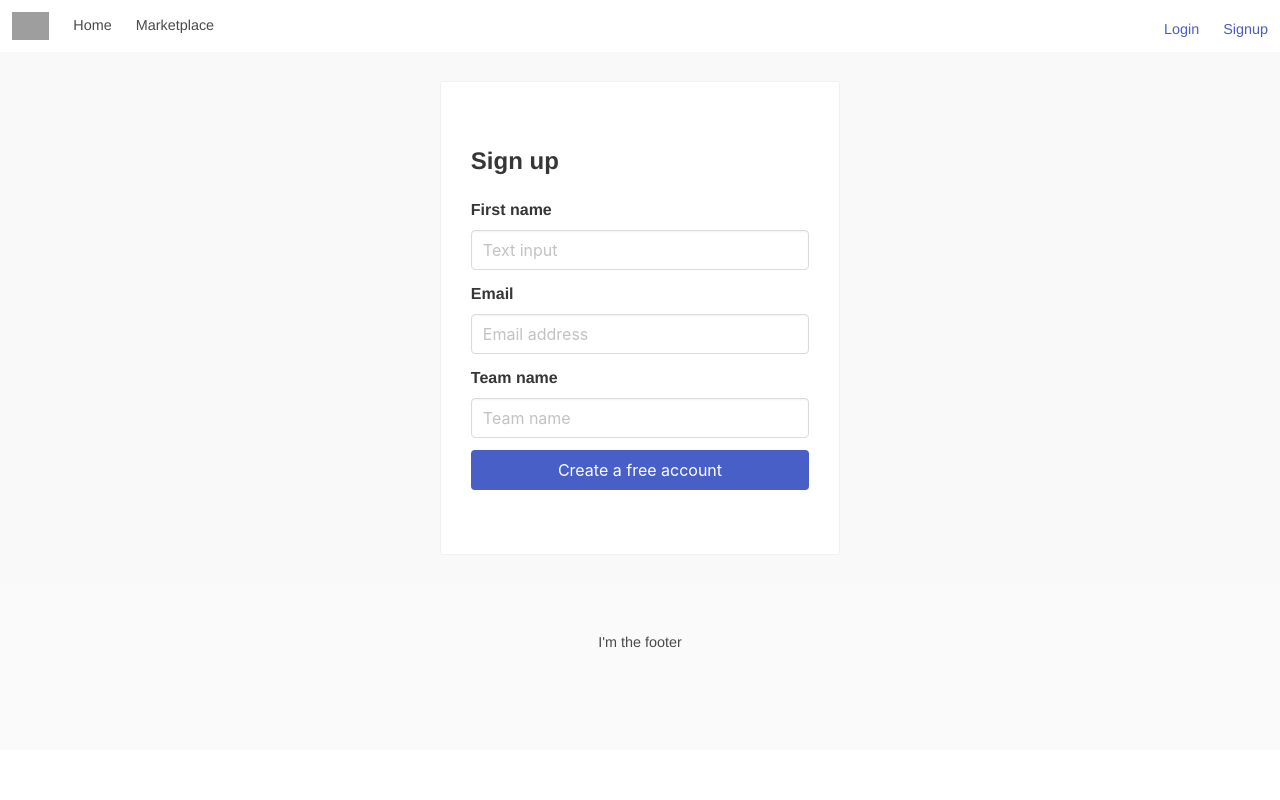
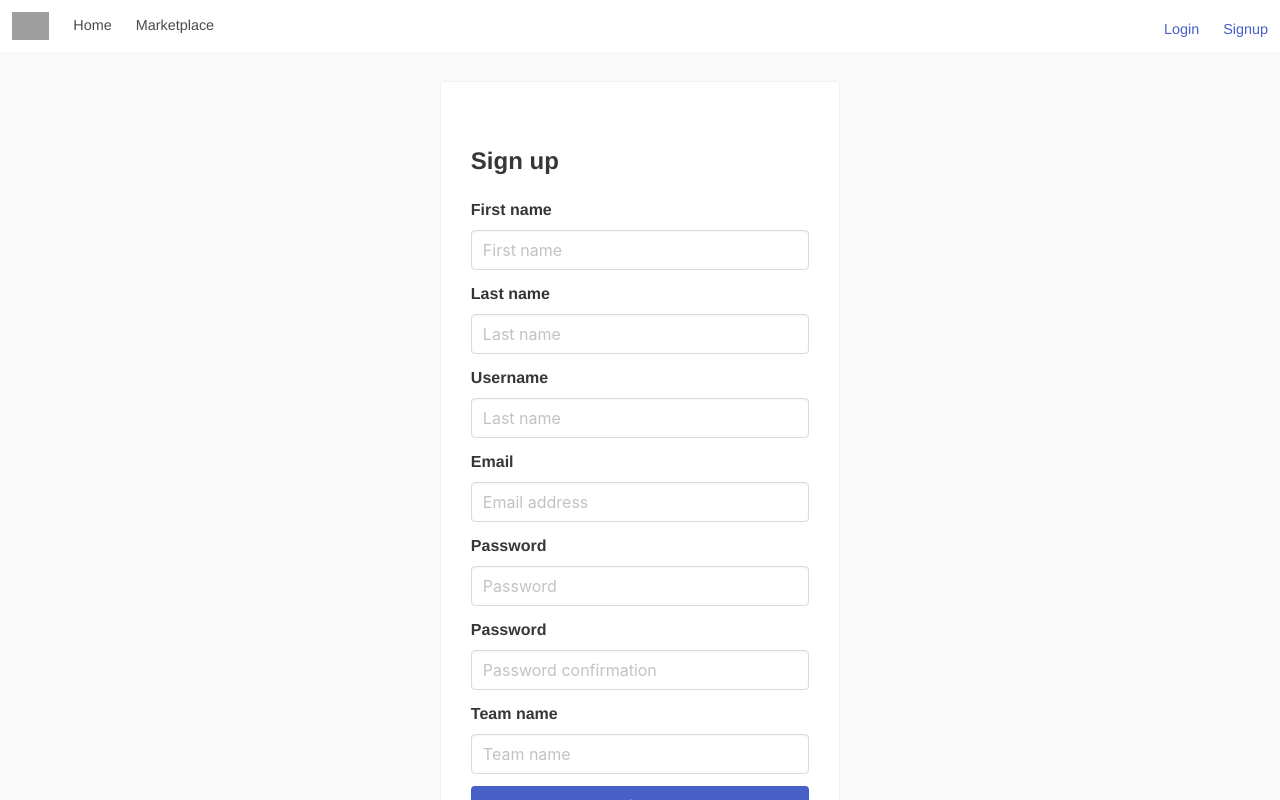
Before and after one commit to kwngo/lexio-web, a Next.js app: page /signup in a window 1280 px wide. Shown: the top 800 px of the page. Built offline with nearby package versions, Linux system fonts and the light colour scheme; grey boxes are pictures that could not be loaded.

Commit message:
Add basic signup logic

```diff
--- a/package.json
+++ b/package.json
@@ -10,6 +10,8 @@
   "dependencies": {
     "@zeit/next-sass": "^1.0.1",
     "bulma": "^0.8.2",
+    "isomorphic-unfetch": "^3.0.0",
+    "micro": "^9.3.4",
     "next": "9.3.2",
     "node-sass": "^4.13.1",
     "react": "16.13.1",
--- a/pages/signup.js
+++ b/pages/signup.js
@@ -1,45 +1,144 @@
 import Layout from '../components/layout'
+import { Component } from 'react'
+import fetch from 'isomorphic-unfetch'
 import Link from 'next/link'
+import {register} from '../utils/auth'
 
 
 
+class Signup extends Component {
+  constructor(props) {
+    super(props)
+    this.state = { username: '', firstName: '', lastName: '', email: '', password: '', passwordConfirmation: '', teamName: '', error: ''}
+    this.handleUsernameChange = this.handleUsernameChange.bind(this)
+    this.handleEmailChange = this.handleEmailChange.bind(this)
+    this.handleFirstNameChange = this.handleFirstNameChange.bind(this)
+    this.handleLastNameChange = this.handleLastNameChange.bind(this)
+    this.handlePasswordChange = this.handlePasswordChange.bind(this)
+    this.handlePasswordConfirmationChange = this.handlePasswordConfirmationChange.bind(this)
+    this.handleTeamNameChange = this.handleTeamNameChange.bind(this)
+    this.handleSubmit = this.handleSubmit.bind(this)
+  }
 
-const Signup = () => (
+  handleUsernameChange(event) {
+    console.log(this.state)
+    this.setState({username: event.target.value})
+  }
+  handleEmailChange(event) {
+    this.setState({email: event.target.value})
+  }
+  handleFirstNameChange(event) {
+    this.setState({firstName: event.target.value})
+  }
+  handleLastNameChange(event) {
+    this.setState({lastName: event.target.value})
+  }
+  handlePasswordChange(event) {
+    this.setState({password: event.target.value})
+  }
+  handlePasswordConfirmationChange(event) {
+    this.setState({passwordConfirmation: event.target.value})
+  }
+  handleTeamNameChange(event) {
+    this.setState({teamName: event.target.value})
+  }
+
+  async handleSubmit(event) {
+    event.preventDefault()
+    const username = this.state.username
+    const email = this.state.email
+    const first_name = this.state.firstName
+    const last_name = this.state.lastName
+    const password = this.state.password
+    const password_confirmation = this.state.passwordConfirmation
+    const team_name = this.state.teamName
+
+    try {
+      const response = await fetch("http://localhost:8080/register", {
+        method: 'POST',
+        headers: {'Content-Type': 'application/json'},
+        body: JSON.stringify({username, email, first_name, last_name, team_name, password, password_confirmation})
+      })
+      if(response.ok) {
+        register()
+      } else {
+        console.log("Register failed.")
+        let error = new Error(response.statusText)
+        error.response = response
+        return Promise.reject(error)
+      }
+    } catch(error) {
+      console.error(
+        'You have an error in your code or there are Network issues.',
+        error
+      )
+    }
+
+  }
+
+  render() {
+    return (
       <Layout>
         <div class="page container">
-      <div class="form">
+          <form class="form" onSubmit={this.handleSubmit}>
           <div className="form-inner">
           <h4 className="title is-4">Sign up</h4>
           <div class="field">
             <label class="label">First name</label>
             <div class="control">
-          <input class="input" type="text" placeholder="Text input"/>
+              <input class="input" type="text" placeholder="First name" value={this.state.firstName} onChange={this.handleFirstNameChange} />
             </div>
           </div>
           <div class="field">
-        <label class="label">Email</label>
+            <label class="label">Last name</label>
             <div class="control">
-          <input class="input" type="email" placeholder="Email address" />
+              <input class="input" type="text" placeholder="Last name" value={this.state.lastName} onChange={this.handleLastNameChange}/>
             </div>
           </div>
           <div class="field">
+            <label class="label">Username</label>
+            <div class="control">
+              <input class="input" type="text" placeholder="Last name" value={this.state.username} onChange={this.handleUsernameChange}/>
+            </div>
+          </div>
+
+          <div class="field">
+            <label class="label">Email</label>
+            <div class="control">
+              <input class="input" type="email" placeholder="Email address" value={this.state.email} onChange={this.handleEmailChange}/>
+            </div>
+          </div>
+          <div class="field">
+            <label class="label">Password</label>
+            <div class="control">
+              <input class="input" type="password" placeholder="Password" value={this.state.password} onChange={this.handlePasswordChange}/>
+            </div>
+          </div>
+          <div class="field">
+            <label class="label">Password</label>
+            <div class="control">
+              <input class="input" type="password" placeholder="Password confirmation" value={this.state.passwordConfirmation} onChange={this.handlePasswordConfirmationChange}/>
+            </div>
+          </div>
+
+
+          <div class="field">
             <label class="label">Team name</label>
             <div class="control">
-          <input class="input" type="text" placeholder="Team name" />
+              <input class="input" type="text" placeholder="Team name" value={this.state.teamName} onChange={this.handleTeamNameChange}/>
             </div>
           </div>
           <div class="field">
             <div class="control">
-          <Link href="/dashboard" passHref>
-          <button class="button is-link">Create a free account</button>
-          </Link>
+              <button class="button is-link" type="submit">Create a free account</button>
             </div>
           </div>
           </div>
-      </div>
+          </form>
         </div>
       </Layout>
-
     )
+  }
+}
 
 export default Signup
--- /dev/null
+++ b/utils/auth.js
@@ -0,0 +1,9 @@
+import Router from "next/router";
+
+export const register = () => {
+  Router.push('/dashboard')
+}
+export const logout = () => {
+  cookie.remove("token");
+  Router.push("/login");
+};
```
Also changed, not shown: 1 other file (tests, documents, lock files or other folders). Lines whose indentation alone changed are shown as unchanged.
